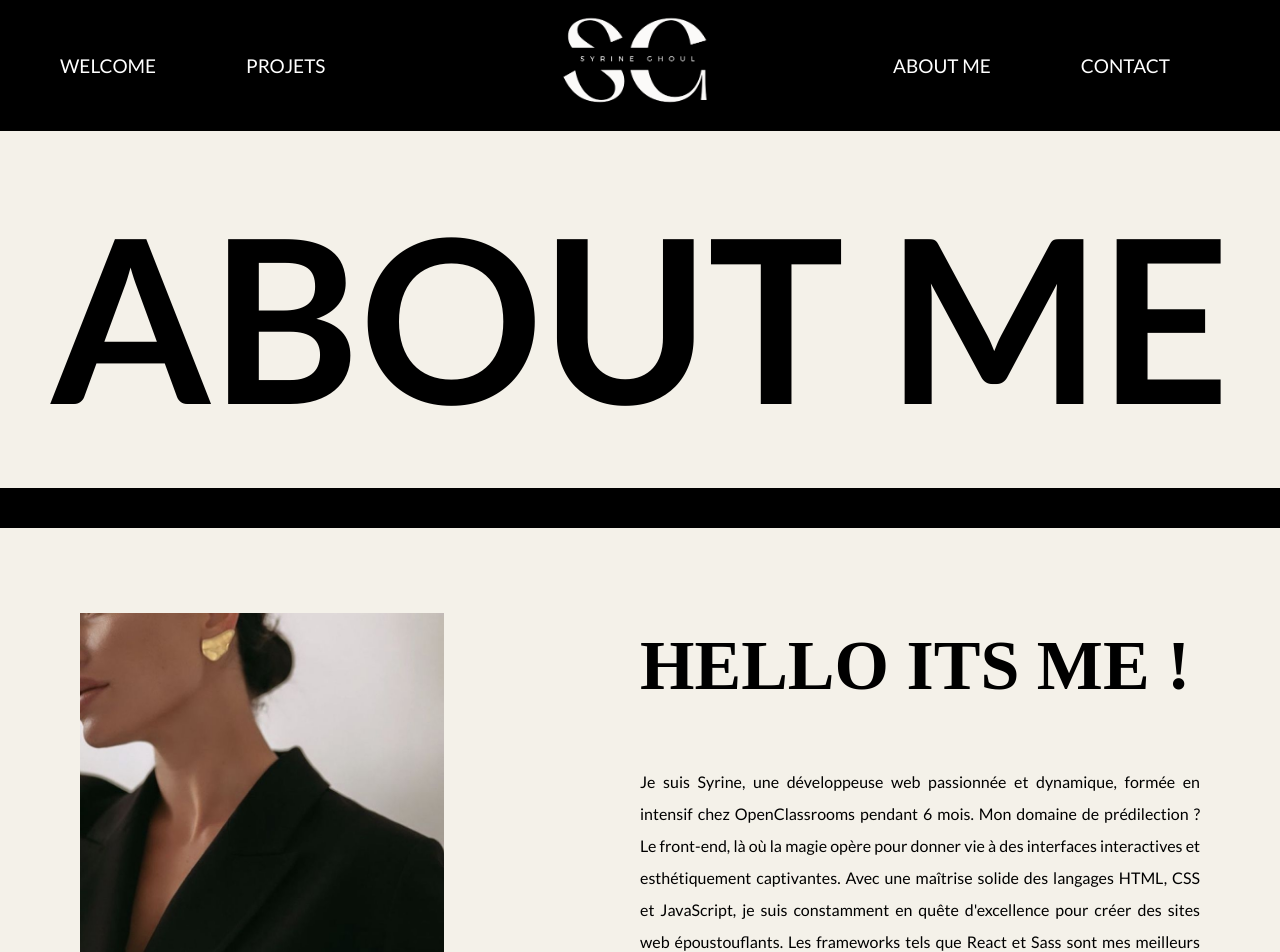
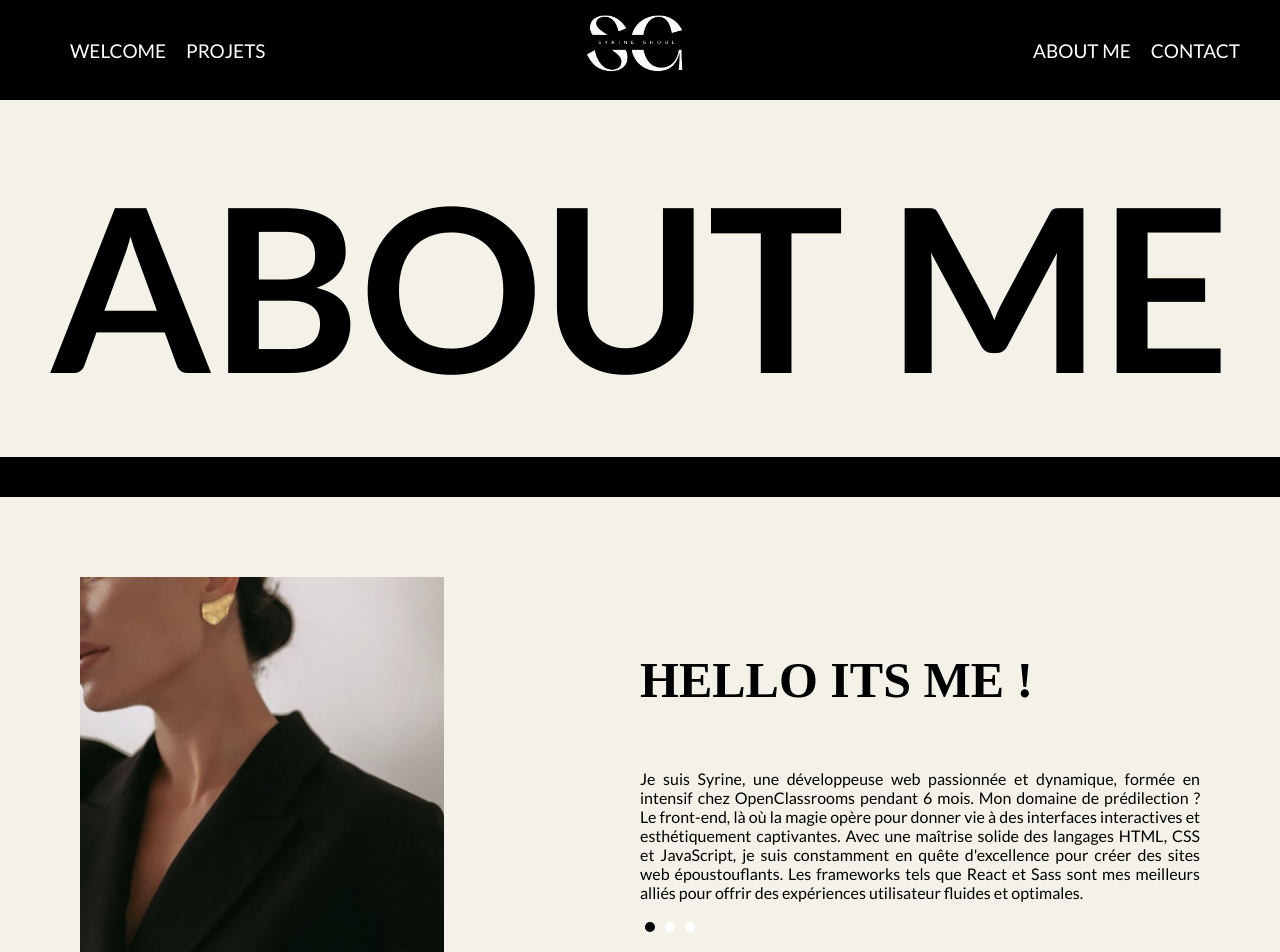
Before and after one commit to SyrineGhl/Portfolio, a React (Create React App) app: page /a-propos in a window 1280 px wide. Shown: the top 952 px of the page. Built offline with nearby package versions, Linux system fonts and the light colour scheme.

Commit message:
add slide dot

```diff
--- a/src/components/nextAbout.jsx
+++ b/src/components/nextAbout.jsx
@@ -22,31 +22,60 @@ const IntroAbout = () => {
         <img src={maPhoto} alt="My Photo" />
       </div>
       <div className="intro-content">
-        <h2 className="intro-title">HELLO ITS ME !</h2>
+        <h2 className="intro-title-page-about">HELLO ITS ME !</h2>
         {slideIndex === 1 && (
-          <p className="text1">
-            Je suis Syrine, une développeuse web passionnée et dynamique, formée en intensif chez OpenClassrooms pendant 6 mois. Mon domaine de prédilection ? Le front-end, là où la magie opère pour donner vie à des interfaces interactives et esthétiquement captivantes.
-            Avec une maîtrise solide des langages HTML, CSS et JavaScript, je suis constamment en quête d'excellence pour créer des sites web époustouflants. Les frameworks tels que React et Sass sont mes meilleurs alliés pour offrir des expériences utilisateur fluides et optimales.
+          <p className="text1-page-about">
+            Je suis Syrine, une développeuse web passionnée et dynamique, formée
+            en intensif chez OpenClassrooms pendant 6 mois. Mon domaine de
+            prédilection ? Le front-end, là où la magie opère pour donner vie à
+            des interfaces interactives et esthétiquement captivantes. Avec une
+            maîtrise solide des langages HTML, CSS et JavaScript, je suis
+            constamment en quête d'excellence pour créer des sites web
+            époustouflants. Les frameworks tels que React et Sass sont mes
+            meilleurs alliés pour offrir des expériences utilisateur fluides et
+            optimales.
           </p>
         )}
         {slideIndex === 2 && (
-          <p className="text2">
-            Et ce n'est pas tout ! Mon aventure dans le monde du développement va bien au-delà du front-end. Je possède également des compétences en back-end avec une affinité particulière pour NodeJs, ainsi que des connaissances en bases de données MongoDB. Cette polyvalence me permet de concevoir des applications web complètes, de la conception à la mise en œuvre.
+          <p className="text2-page-about">
+            Et ce n'est pas tout ! Mon aventure dans le monde du développement
+            va bien au-delà du front-end. Je possède également des compétences
+            en back-end avec une affinité particulière pour NodeJs, ainsi que
+            des connaissances en bases de données MongoDB. Cette polyvalence me
+            permet de concevoir des applications web complètes, de la conception
+            à la mise en œuvre.
           </p>
         )}
         {slideIndex === 3 && (
-          <p className="text3">
-            La gestion de projets est un art que j'ai appris à maîtriser, grâce aux méthodes agiles qui donnent à chaque collaboration une approche itérative et efficace. Pour une collaboration harmonieuse, j'utilise l'outil Git pour gérer de manière transparente les versions de projet.
-            WordPress est également devenu mon terrain de jeu pour créer des sites web dynamiques et faciles à gérer pour mes clients. Je m'efforce de leur offrir des solutions sur mesure qui répondent à leurs besoins spécifiques.
-            Mon portfolio est bien plus qu'une simple vitrine de projets. C'est une déclaration de ma passion pour le développement web et mon engagement à offrir des solutions innovantes et impactantes. Chaque ligne de code est le reflet de ma créativité et de ma persévérance à repousser les limites de l'expérience utilisateur.
-            Je suis constamment en quête de nouvelles opportunités qui me permettront de mettre mes compétences au service de projets stimulants. Si vous cherchez à collaborer avec une développeuse web déterminée et avide de nouveaux défis, ne cherchez pas plus loin !
-            Alors, embarquez avec moi dans ce voyage au cœur du web, où chaque ligne de code est une étape vers l'innovation et la transformation numérique.
-            Prêt à créer ensemble le futur du web ? Contactez-moi dès maintenant pour discuter de votre projet !
+          <p className="text3-page-about">
+            La gestion de projets est un art que j'ai maîtrisé grâce aux
+            méthodes agiles, offrant une approche itérative et efficace à chaque
+            collaboration. J'utilise Git pour gérer les versions de projet en
+            toute transparence. WordPress est mon terrain de jeu pour créer des
+            sites web dynamiques et intuitifs, répondant aux besoins spécifiques
+            de mes clients. Mon portfolio exprime ma passion pour le
+            développement web et mon désir d'offrir des solutions impactantes.
+            <br/>
+            Chaque ligne de code reflète ma créativité et ma persévérance à
+            repousser les limites de l'expérience utilisateur. <br/> Embarquez avec moi dans ce voyage
+            au cœur du web, où chaque ligne de code transforme l'innovation
+            numérique. Prêt à créer ensemble le futur du web ? <br/>Contactez-moi dès
+            maintenant pour discuter de votre projet !
           </p>
         )}
         <div className="slide-buttons">
-          <button onClick={prevSlide} disabled={slideIndex === 1}>Previous</button>
-          <button onClick={nextSlide} disabled={slideIndex === 3}>Next</button>
+          <span
+            className={`dot ${slideIndex === 1 ? "active" : ""}`}
+            onClick={() => setSlideIndex(1)}
+          ></span>
+          <span
+            className={`dot ${slideIndex === 2 ? "active" : ""}`}
+            onClick={() => setSlideIndex(2)}
+          ></span>
+          <span
+            className={`dot ${slideIndex === 3 ? "active" : ""}`}
+            onClick={() => setSlideIndex(3)}
+          ></span>
         </div>
       </div>
     </div>
--- a/src/components/skills.jsx
+++ b/src/components/skills.jsx
@@ -1,9 +1,9 @@
-import React, { useState } from "react";
+import React, { useState, useEffect } from "react";
 import photoSkills from "../assets/images/photoSkills.jpg";
 import marketingWebImage from "../assets/images/photo2.jpg";
 import outilsLogicielsImage from "../assets/images/photoGraduation.jpg";
-import arrowIcon from "../assets/icon/iconFleche.png";
-import arrowLeft from "../assets/icon/iconFlecheGauche.png";
+// import arrowIcon from "../assets/icon/iconFleche.png";
+// import arrowLeft from "../assets/icon/iconFlecheGauche.png";
 
 const Skills = () => {
   const [slideIndex, setSlideIndex] = useState(0);
@@ -29,10 +29,15 @@ const Skills = () => {
     },
   ];
 
-  const handleSlideChange = (increment) => {
-    const newIndex = (slideIndex + increment + slides.length) % slides.length;
-    setSlideIndex(newIndex);
-  };
+  useEffect(() => {
+    const slideInterval = setInterval(() => {
+      const newIndex = (slideIndex + 1) % slides.length;
+      setSlideIndex(newIndex);
+    }, 3000);
+
+    return () => clearInterval(slideInterval);
+  }, [slideIndex]);
+
 
   return (
     <section className="skills-section">
@@ -48,30 +53,16 @@ const Skills = () => {
       </div>
       <div className="right-part">
         <h2 className="right-title">{slides[slideIndex].title}</h2>
-        <p className="description">
-          <ul>
-            {slides[slideIndex].description.split('\n').map((item, index) => (
-              item.trim() !== '' && <li key={index}>{item}</li>
-            ))}
-          </ul>
-        </p>
-        <div className="arrow-container-skills">
-        {slideIndex > 0 && (
-          <img
-            src={arrowLeft}
-            alt="Left Arrow Icon Skills"
-            className="arrow-icon left-arrow-skills"
-            onClick={() => handleSlideChange(-1)}
-          />
-        )}
-        <img
-          src={arrowIcon}
-          alt="Right Arrow Icon Skills"
-          className="arrow-icon right-arro-skills"
-          onClick={() => handleSlideChange(1)}
-        />
-        <span className="counter">{`${slideIndex + 1}/${slides.length}`}</span>
-      </div>
+        <p className="description">{slides[slideIndex].description}</p>
+        <div className="dot-container">
+          {slides.map((slide, index) => (
+            <span
+              key={index}
+              className={`dot-skills ${index === slideIndex ? "active" : ""}`}
+              onClick={() => setSlideIndex(index)}
+            ></span>
+          ))}
+        </div>
       </div>
     </section>
   );
--- a/src/components/tools.jsx
+++ b/src/components/tools.jsx
@@ -19,7 +19,7 @@ const Outils = () => {
       images: [photo1, photo2, photo3, photo4],
     },
     {
-      title: "LANGAGE",
+      title: "LANGAGES",
       images: [photo5, photo6, photo7, photo8],
     },
   ];
--- a/src/styles/app.scss
+++ b/src/styles/app.scss
@@ -1,6 +1,5 @@
 @import url('https://fonts.googleapis.com/css2?family=Lato:wght@100;400;700&family=Montserrat:wght@300;400;700&display=swap');
 $white : #fff;
-$red: #E71D36;
 $grey: #C4C4C4;
 $lightGrey: #f6f6f6;
 $gradientRed: linear-gradient(to bottom, rgba(255, 255, 255, 0), rgba(255, 0, 0, 0.5));
--- a/src/styles/components/_aboutPart2.scss
+++ b/src/styles/components/_aboutPart2.scss
@@ -11,7 +11,7 @@
 
   .text2 {
     font-size: 16px;
-    color: white;
+    color: black;
 
   }
   .black-about-image{
--- a/src/styles/components/_contact.scss
+++ b/src/styles/components/_contact.scss
@@ -18,7 +18,7 @@
   width: 100%;
   height: 900px;
   z-index: -1;
-  filter: brightness(50%);
+  filter: brightness(40%);
   transform: translateY(0);
   transition: transform 0.2s ease;
 }
--- a/src/styles/components/_header.scss
+++ b/src/styles/components/_header.scss
@@ -4,56 +4,37 @@
   align-items: center;
   justify-content: space-between;
   padding: 10px 20px;
-
-  }
-
-  .logo-container {
-    flex: 1;
-    display: flex;
-    justify-content: center;
-  }
-
-  .logo {
-    max-width: 150px;
-    margin-bottom: 10px;
-  }
-
-
-  nav {
-    display: flex;
-    align-items: center;
+  flex-wrap: nowrap;
 }
 
 nav ul {
   display: flex;
   list-style: none;
-    padding-left: 40px;
+  padding-left: 0;
+  margin-left: 50px;
 }
 
-
 nav ul li {
-    margin-right: 90px;
-    transition: transform 0.3s;
-  }
-
-
-  nav.left {
   margin-right: 20px;
 }
 
-
-  nav.right {
-    margin-left: 20px;
-  }
 
 nav ul li a {
   color: white;
   text-decoration: none;
   font-family: "Lato", sans-serif;
   font-size: 19px;
+  max-width: 200px;
+  white-space: nowrap;
+  overflow: hidden;
+  text-overflow: ellipsis;
 }
 
 nav ul li a:hover {
   color: gray;
   transform: scale(7.1);
 }
+.logo {
+  max-width: 100px;
+  margin-bottom: 10px;
+}
--- a/src/styles/components/_nextAbout.scss
+++ b/src/styles/components/_nextAbout.scss
@@ -4,7 +4,8 @@
     align-items: center;
     background-color: #f4f1e9;
     padding: 80px;
-    height: 600px;
+    height: auto;
+
 
   }
 
@@ -15,13 +16,35 @@
   .intro-content {
     max-width: 50%;
     text-align: justify;
+    .text2{
+      line-height: 2;
+      }
   }
 
-  .intro-title {
+  .intro-title-page-about {
     font-family: "Playfair Display", serif;
-    font-size: 70px;
+    font-size: 50px;
     margin-bottom: 60px;
   }
-  .text1{
-    line-height: 2;
+  .text2-page-about{
+    line-height: 1.2;
   }
+
+  .slide-buttons {
+    display: flex;
+    align-items: center;
+    margin-top: 20px;
+  }
+
+  .dot {
+    width: 10px;
+    height: 10px;
+    border-radius: 50%;
+    background-color: #fff;
+    margin: 0 5px;
+    cursor: pointer;
+  }
+
+  .dot.active {
+    background-color: #000;
+  }
--- a/src/styles/components/_tools.scss
+++ b/src/styles/components/_tools.scss
@@ -26,7 +26,7 @@
 }
 
 .photo {
-    height: 200px;
+    height: 100px;
     margin: 32px;
   overflow: hidden;
 }
```
Also changed, not shown: src/styles/components/_skills.scss (+35 -15 lines), src/components/header.jsx (line endings or trailing spaces), src/styles/index.min.css, 2 other files (tests, documents, lock files or other folders). Lines whose indentation alone changed are shown as unchanged.
